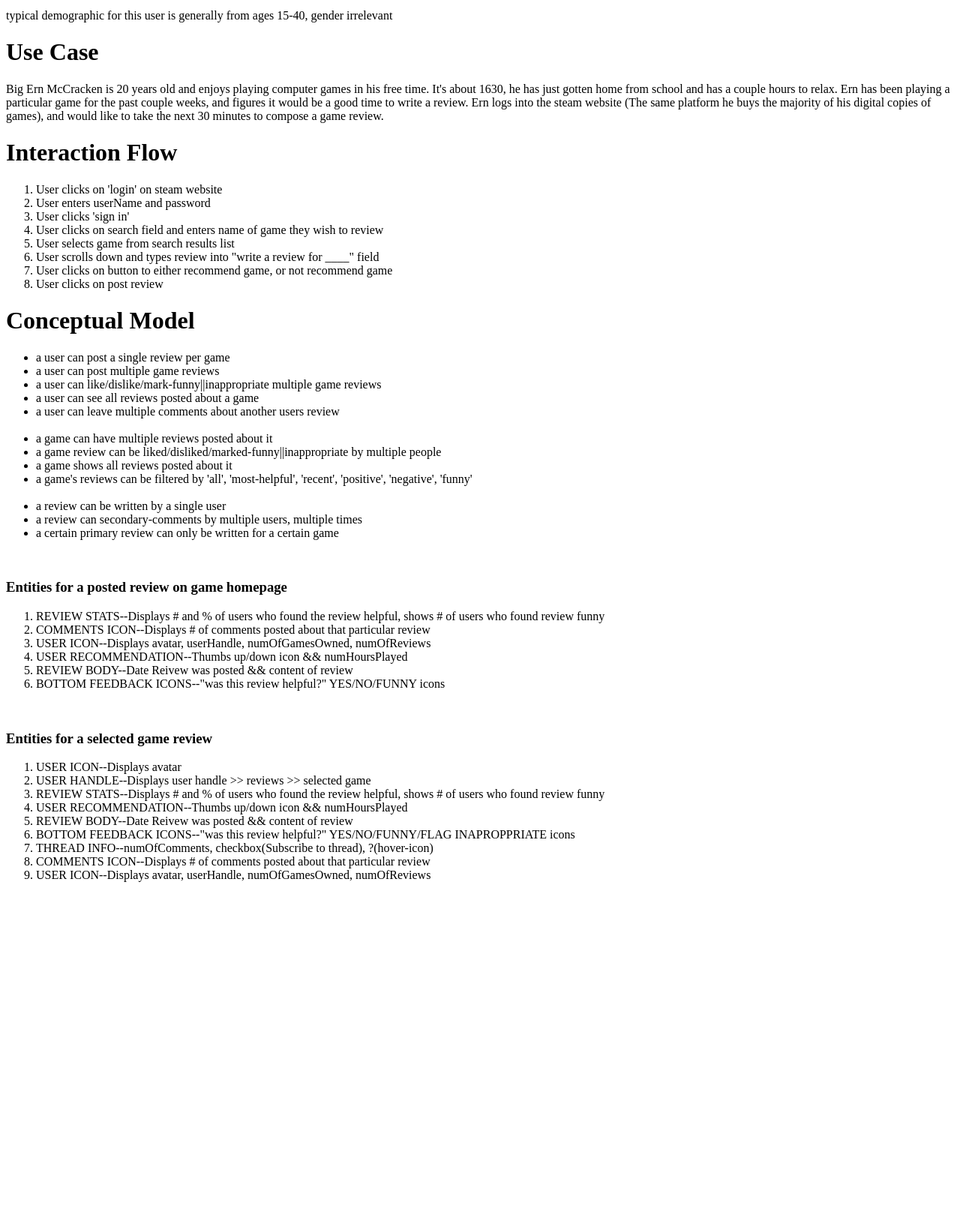
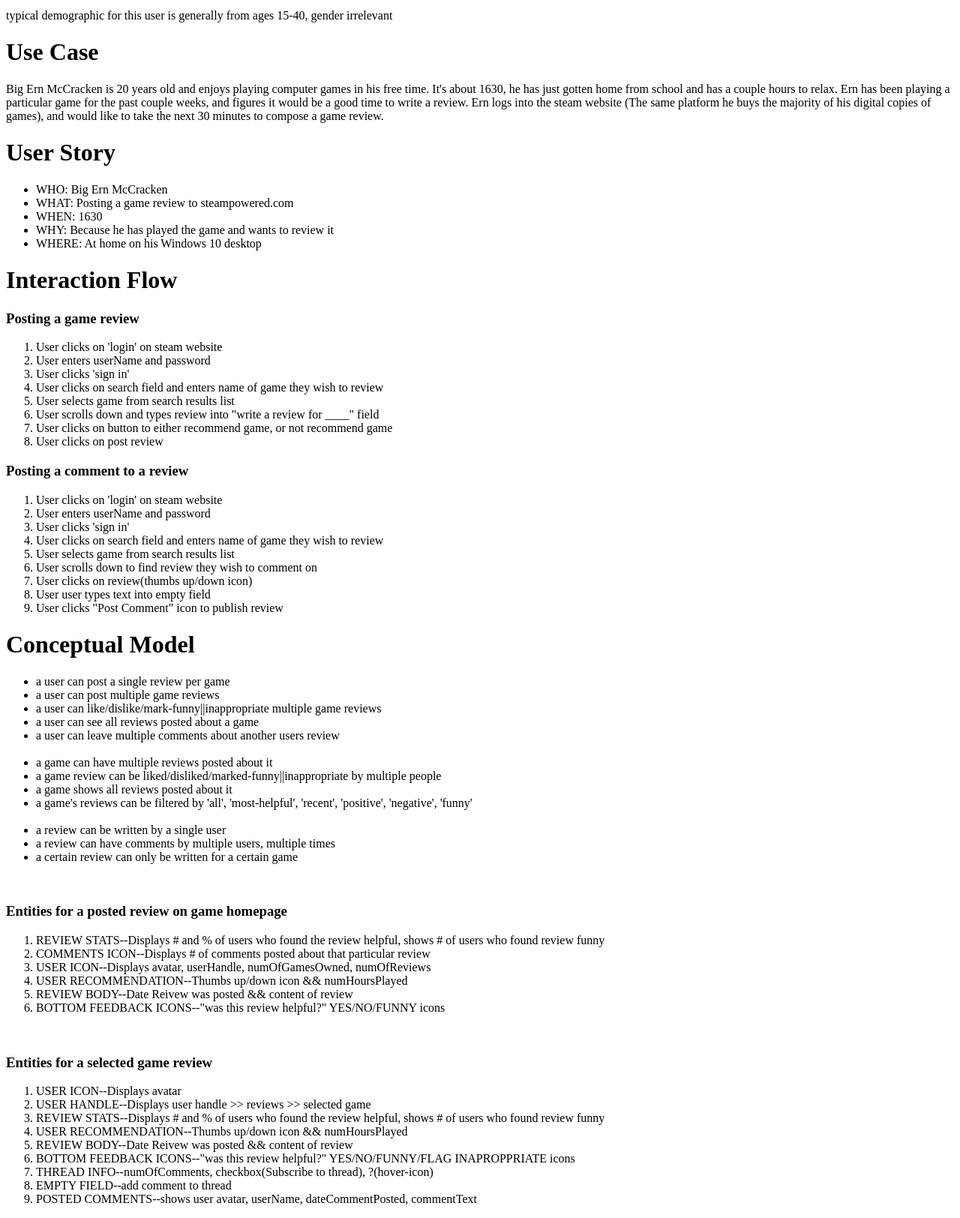
Before and after one commit to vbroskas/steam-user, a PHP site: page / in a window 1280 px wide. Shown: the part 428-2052 px from the top of the page at 75% size. Before the commit the page ends 1604 px from the top, so only its background shows below. Run offline with PHP 8.4, Linux system fonts and the light colour scheme.

Commit message:
Finished frist draft of persona, user story, user case, concept model, Interaction flow

```diff
--- a/index.php
+++ b/index.php
@@ -23,9 +23,18 @@
 
 		<h1>Use Case</h1>
 			<p> Big Ern McCracken is 20 years old and enjoys playing computer games in his free time. It's about 1630, he has just gotten home from school and has a couple hours to relax. Ern has been playing a particular game for the past couple weeks, and figures it would be a good time to write a review. Ern logs into the steam website (The same platform he buys the majority of his digital copies of games), and would like to take the next 30 minutes to compose a game review.</p>
+		<h1>User Story</h1>
+			<ul>
+				<li>WHO: Big Ern McCracken</li>
+				<li>WHAT: Posting a game review to steampowered.com</li>
+				<li>WHEN: 1630</li>
+				<li>WHY: Because he has played the game and wants to review it</li>
+				<li>WHERE: At home on his Windows 10 desktop</li>
+			</ul>
 
 
 		<h1>Interaction Flow</h1>
+			<h3>Posting a game review</h3>
 			<ol>
 				<li> User clicks on 'login' on steam website </li>
 				<li> User enters userName and password</li>
@@ -35,6 +44,18 @@
 				<li> User scrolls down and types review into "write a review for ____" field</li>
 				<li> User clicks on button to either recommend game, or not recommend game</li>
 				<li> User clicks on post review</li>
+			</ol>
+			<h3>Posting a comment to a review</h3>
+			<ol>
+				<li>User clicks on 'login' on steam website</li>
+				<li> User enters userName and password</li>
+				<li> User clicks 'sign in'</li>
+				<li> User clicks on search field and enters name of game they wish to review </li>
+				<li> User selects game from search results list</li>
+				<li> User scrolls down to find review they wish to comment on</li>
+				<li> User clicks on review(thumbs up/down icon)</li>
+				<li> User user types text into empty field</li>
+				<li> User clicks "Post Comment" icon to publish review</li>
 			</ol>
 
 		<h1>Conceptual Model</h1>
@@ -51,8 +72,8 @@
 			<li>a game's reviews can be filtered by 'all', 'most-helpful', 'recent', 'positive', 'negative', 'funny'</li>
 			<br>
 			<li>a review can be written by a single user</li>
-			<li>a review can secondary-comments by multiple users, multiple times</li>
-			<li>a certain primary review can only be written for a certain game</li>
+			<li>a review can have comments by multiple users, multiple times</li>
+			<li>a certain review can only be written for a certain game</li>
 			</ul>
 			<br>
 			<h3>Entities for a posted review on game homepage</h3>
@@ -75,10 +96,9 @@
 			<li>REVIEW BODY--Date Reivew was posted && content of review</li>
 			<li>BOTTOM FEEDBACK ICONS--"was this review helpful?" YES/NO/FUNNY/FLAG INAPROPPRIATE icons</li>
 			<li>THREAD INFO--numOfComments, checkbox(Subscribe to thread), ?(hover-icon)</li>
-
-
-			<li>COMMENTS ICON--Displays # of comments posted about that particular review</li>
-			<li>USER ICON--Displays avatar, userHandle, numOfGamesOwned, numOfReviews</li>
+			<li>EMPTY FIELD--add comment to thread</li>
+			<li>POSTED COMMENTS--shows user avatar, userName, dateCommentPosted, commentText</li>
+		</ol>
 
 
 
```
